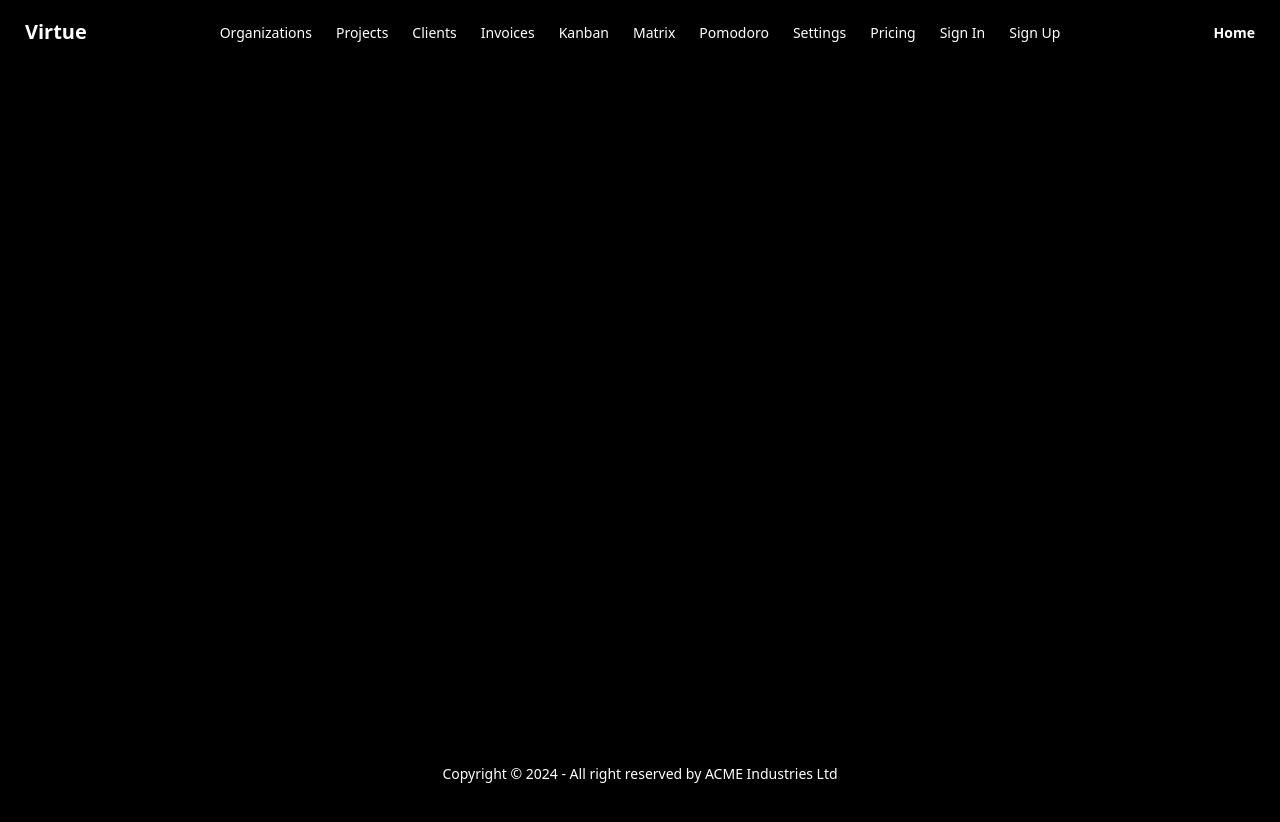
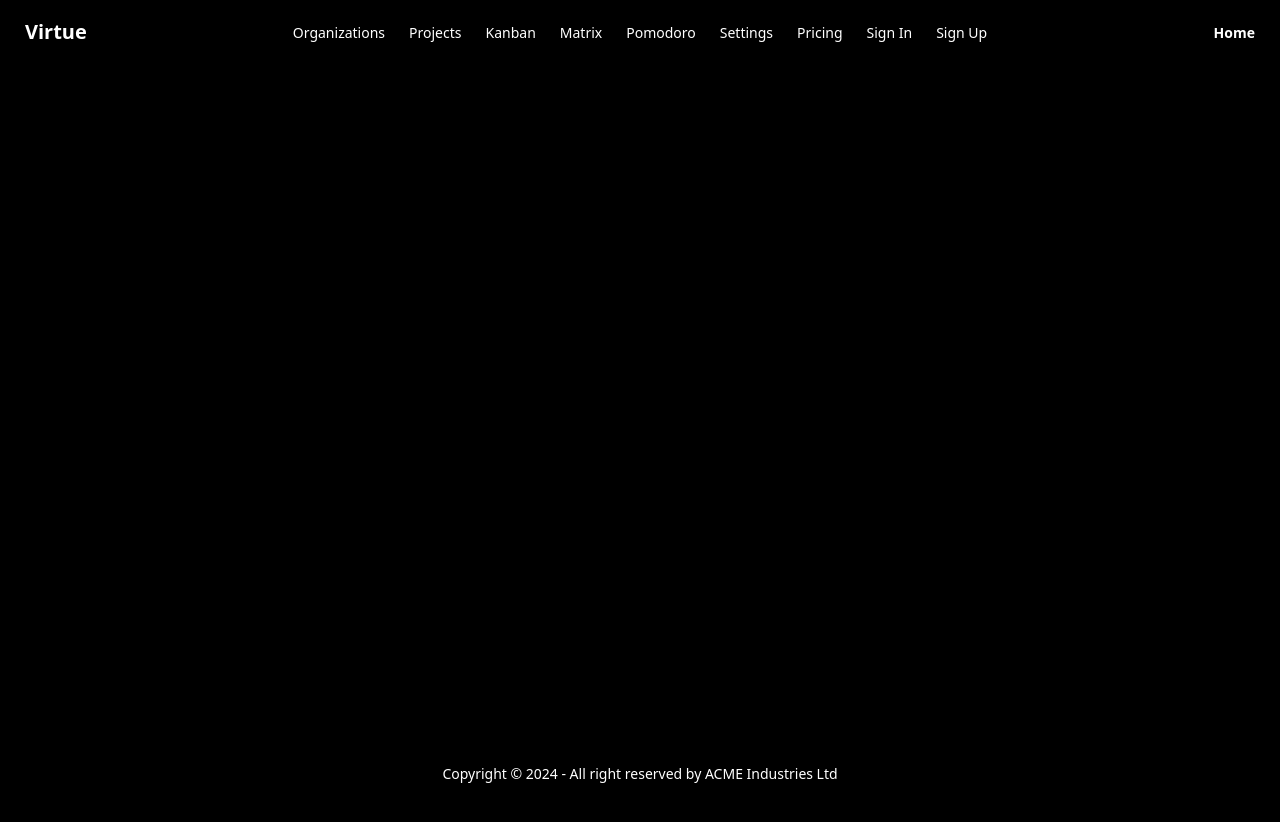
Before and after one commit to Burnsedia/virtue-pwa, an Astro site in the folder frontend/: page / in a window 1280 px wide. Built offline with nearby package versions, Linux system fonts and the light colour scheme; Astro itself is replaced by a stand-in of ours.

Commit message:
refactor(CRM): removed links to pages related to defuncked CRM features

```diff
--- a/frontend/src/components/header.astro
+++ b/frontend/src/components/header.astro
@@ -7,8 +7,6 @@
       <ul tabindex="0" class="menu menu-sm dropdown-content mt-3 z-[1] p-2 shadow bg-base-100 rounded-box w-52">
         <li><a href="/organizations">Organizations</a></li>
         <li><a href="/projects">Projects</a></li>
-        <li><a href="/clients">Clients</a></li>
-        <li><a href="/invoices">Invoices</a></li>
         <li><a href="/crud">Kanban</a></li>
         <li><a href="/matrix">Matrix</a></li>
         <li><a href="/pomodoro">Pomodoro</a></li>
@@ -24,8 +22,6 @@
     <ul class="menu menu-horizontal px-1">
       <li><a href="/organizations">Organizations</a></li>
       <li><a href="/projects">Projects</a></li>
-      <li><a href="/clients">Clients</a></li>
-      <li><a href="/invoices">Invoices</a></li>
       <li><a href="/crud">Kanban</a></li>
       <li><a href="/matrix">Matrix</a></li>
       <li><a href="/pomodoro">Pomodoro</a></li>
```
